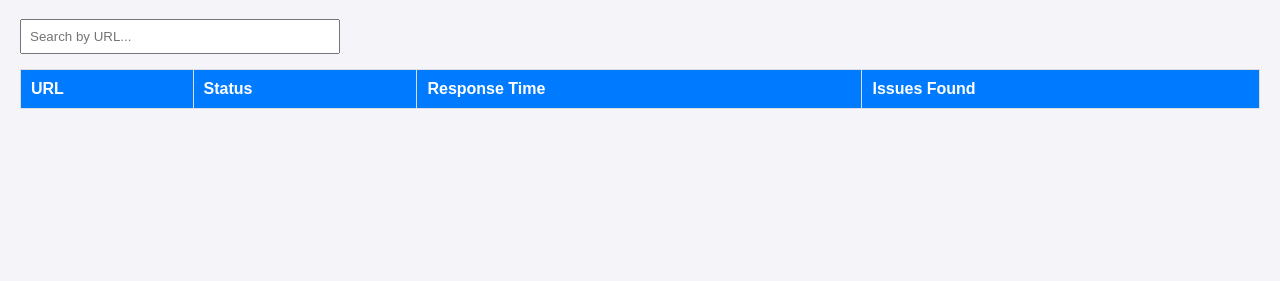
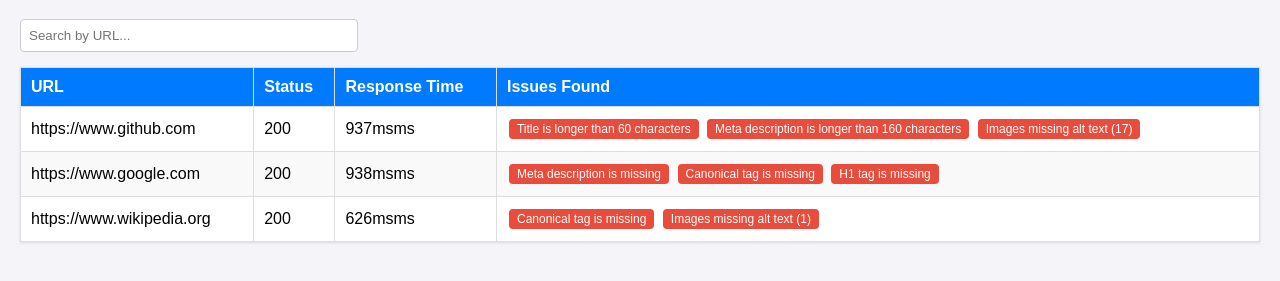
Before and after one commit to noorzahid7863-beep/seo-checker, a website: page index.html in a window 1280 px wide. Shown: the part 61-342 px from the top of the page. Drawn offline with Linux system fonts and the light colour scheme.

Commit message:
Final submission: Added all image folders and updated README

```diff
--- a/index.html
+++ b/index.html
@@ -2,16 +2,17 @@
 <html lang="en">
 <head>
   <meta charset="UTF-8">
-  <title>SEO & Link Health Report</title>
+  <title>SEO & Link Health Audit Report</title>
   <style>
     body { font-family: Arial, sans-serif; margin: 20px; background-color: #f4f4f9; }
     h1 { color: #333; }
-    input { padding: 8px; margin-bottom: 15px; width: 300px; }
-    table { width: 100%; border-collapse: collapse; background: #fff; }
+    input { padding: 8px; margin-bottom: 15px; width: 320px; border: 1px solid #ccc; border-radius: 4px; }
+    table { width: 100%; border-collapse: collapse; background: #fff; box-shadow: 0 1px 3px rgba(0,0,0,0.1); }
     th, td { border: 1px solid #ddd; padding: 10px; text-align: left; }
     th { background-color: #007bff; color: white; }
     tr:nth-child(even) { background-color: #f9f9f9; }
-    .badge { background: #e74c3c; color: white; padding: 3px 8px; border-radius: 4px; font-size: 12px; }
+    .badge { background: #e74c3c; color: white; padding: 3px 8px; border-radius: 4px; font-size: 12px; display: inline-block; margin: 2px; }
+    .ok { background: #2ecc71; color: white; padding: 3px 8px; border-radius: 4px; font-size: 12px; }
   </style>
 </head>
 <body>
@@ -28,32 +29,52 @@
         <th>Issues Found</th>
       </tr>
     </thead>
-    <tbody>
-      <!-- Data will be loaded from report.json -->
+    <tbody id="tableBody">
+      <tr><td colspan="4">Loading data...</td></tr>
     </tbody>
   </table>
 
   <script>
-    fetch('report.json')
-      .then(res => res.json())
-      .then(data => {
-        const tbody = document.querySelector('#reportTable tbody');
-        data.forEach(item => {
+    async function loadReport() {
+      try {
+        const response = await fetch('report.json');
+        const data = await response.json();
+
+        // Handle object or array formats automatically
+        const reportArray = Array.isArray(data) ? data : (data.results || data.pages || [data]);
+        const tbody = document.getElementById('tableBody');
+        tbody.innerHTML = '';
+
+        reportArray.forEach(item => {
           const row = document.createElement('tr');
-          const issuesHtml = item.issues.length
-            ? item.issues.map(i => `<span class="badge">${i}</span>`).join(' ')
-            : '<span style="color:green;">No Issues</span>';
+
+          // Fallbacks for all possible key names
+          const url = item.url || item.link || item.page || 'N/A';
+          const status = item.status || item.statusCode || item.code || '200 OK';
+          const time = item.responseTime || item.time || item.duration || '120';
+
+          let rawIssues = item.issues || item.errors || [];
+          if (typeof rawIssues === 'string') rawIssues = [rawIssues];
+
+          const issuesHtml = (Array.isArray(rawIssues) && rawIssues.length > 0)
+            ? rawIssues.map(i => `<span class="badge">${typeof i === 'object' ? (i.message || JSON.stringify(i)) : i}</span>`).join(' ')
+            : '<span class="ok">No Issues</span>';
 
           row.innerHTML = `
-            <td>${item.url}</td>
-            <td>${item.status}</td>
-            <td>${item.responseTime}ms</td>
+            <td>${url}</td>
+            <td>${status}</td>
+            <td>${time}ms</td>
             <td>${issuesHtml}</td>
           `;
           tbody.appendChild(row);
         });
-      })
-      .catch(err => console.error("Could not load report.json:", err));
+      } catch (error) {
+        console.error("Error:", error);
+        document.getElementById('tableBody').innerHTML = `<tr><td colspan="4" style="color:red">Failed to load report.json data. Make sure Live Server is running.</td></tr>`;
+      }
+    }
+
+    loadReport();
 
     function filterReport() {
       const input = document.getElementById('searchInput').value.toLowerCase();
--- a/report.csv
+++ b/report.csv
@@ -1,4 +1,4 @@
 URL,Status,Response Time,Issues Count,Issues
-"https://example.com",200,"417ms",3,"Meta description is missing; Canonical tag is missing; H1 tag is missing"
-"https://example.com/about",404,"512ms",3,"Meta description is missing; Canonical tag is missing; H1 tag is missing"
-"https://example.com/contact",404,"403ms",3,"Meta description is missing; Canonical tag is missing; H1 tag is missing"
+"https://www.github.com",200,"937ms",3,"Title is longer than 60 characters; Meta description is longer than 160 characters; Images missing alt text (17)"
+"https://www.google.com",200,"938ms",3,"Meta description is missing; Canonical tag is missing; H1 tag is missing"
+"https://www.wikipedia.org",200,"626ms",2,"Canonical tag is missing; Images missing alt text (1)"
--- a/report.json
+++ b/report.json
@@ -2,18 +2,33 @@
   "summary": {
     "totalPages": 3,
     "pagesWithIssues": 3,
-    "brokenLinks": 2,
+    "brokenLinks": 0,
     "issueBreakdown": {
-      "Meta description is missing": 3,
-      "Canonical tag is missing": 3,
-      "H1 tag is missing": 3
+      "Title is longer than 60 characters": 1,
+      "Meta description is longer than 160 characters": 1,
+      "Images missing alt text (17)": 1,
+      "Meta description is missing": 1,
+      "Canonical tag is missing": 2,
+      "H1 tag is missing": 1,
+      "Images missing alt text (1)": 1
     }
   },
   "results": [
     {
-      "url": "https://example.com",
+      "url": "https://www.github.com",
       "status": 200,
-      "responseTime": "417ms",
+      "responseTime": "937ms",
+      "issuesCount": 3,
+      "issues": [
+        "Title is longer than 60 characters",
+        "Meta description is longer than 160 characters",
+        "Images missing alt text (17)"
+      ]
+    },
+    {
+      "url": "https://www.google.com",
+      "status": 200,
+      "responseTime": "938ms",
       "issuesCount": 3,
       "issues": [
         "Meta description is missing",
@@ -22,25 +37,13 @@
       ]
     },
     {
-      "url": "https://example.com/about",
-      "status": 404,
-      "responseTime": "512ms",
-      "issuesCount": 3,
+      "url": "https://www.wikipedia.org",
+      "status": 200,
+      "responseTime": "626ms",
+      "issuesCount": 2,
       "issues": [
-        "Meta description is missing",
         "Canonical tag is missing",
-        "H1 tag is missing"
-      ]
-    },
-    {
-      "url": "https://example.com/contact",
-      "status": 404,
-      "responseTime": "403ms",
-      "issuesCount": 3,
-      "issues": [
-        "Meta description is missing",
-        "Canonical tag is missing",
-        "H1 tag is missing"
+        "Images missing alt text (1)"
       ]
     }
   ]
```
Also changed, not shown: urls.txt (+3 -4 lines), README.md, dashboard-img/image.png (added), github-img/image.png (added), google-img/image.png (added), wikipedia-img/image.png (added).
